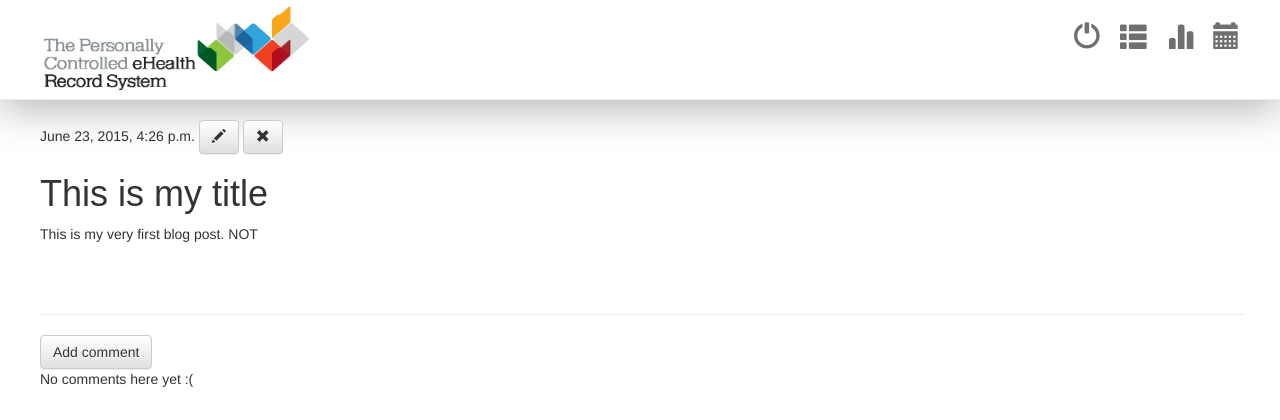
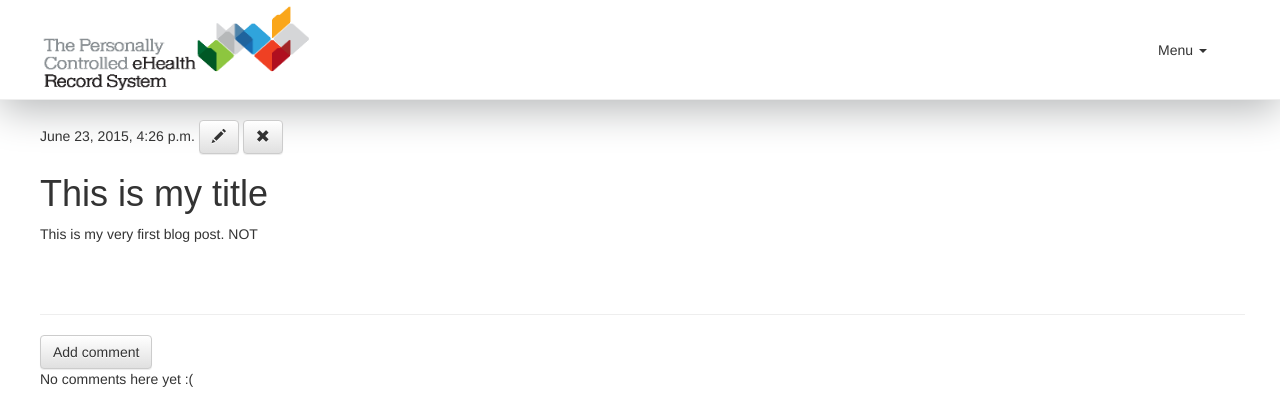
Before and after one commit to jacskon/ProdOps, a Django app: page /post/1/ in a window 1280 px wide. Shown: the top 420 px of the page. Run offline with Django 3.2, Linux system fonts and the light colour scheme; a user stored in the database is signed in; data comes from the database, SQL or seed files in the repository; both versions use the stored data as it was after the commit; some libraries are stand-ins or nearby versions.

Commit message:
Added the menu option

```diff
--- a/blog/models.py
+++ b/blog/models.py
@@ -147,7 +147,7 @@ class Pbi(models.Model):
         (PBI, 'PBI'),
         (OPERATIONS, 'Operations'),
     )
-    progress_bar = models.IntegerField()
+    progress_bar = models.IntegerField(null=True)
     number = models.IntegerField(blank=True, null=True)
     title = models.CharField(max_length=30)
     description = models.TextField()
--- a/blog/static/css/blog.css
+++ b/blog/static/css/blog.css
@@ -42,7 +42,6 @@ h1, h2, h3, h4 {
 .top-menu, .top-menu:hover, .top-menu:visited {
     color: #6F6F6F;
     float: right;
-    font-size: 20pt;
     margin-right: 20px;
 }
 
@@ -190,6 +189,14 @@ h1, h2, h3, h4 {
     flaot: left;
 }
 
+.menu-dropdown {
+    height: 100px;
+    display: table;
+    width: 10%;
+    float: right;
+    margin: -20px -20px -20px -40px;
+}
+
 .progression-complete {
     background: rgba(223,255,179,1);
     background: -moz-linear-gradient(left, rgba(223,255,179,1) 0%, rgba(160,224,70,1) 33%, rgba(101,150,34,1) 100%);
--- a/blog/templates/base.html
+++ b/blog/templates/base.html
@@ -20,10 +20,16 @@
     <body>
         <div class="page-header">
             {% if user.is_authenticated %}
-            <a href="{% url 'calendar_view' %}" class="top-menu" title="Calendar"><span class="glyphicon glyphicon-calendar"></span></a>
-            <a href="{% url 'analytics' %}" class="top-menu" title="Analytics"><span class="glyphicon glyphicon-stats"></span></a>
-            <a href="{% url 'pbi' %}" class="top-menu" title="PBI's"><span class="glyphicon glyphicon-th-list"></span></a>
-            <a href="{% url 'operations' %}" class="top-menu" title="Operations"><span class="glyphicon glyphicon-off"></span></a>
+                <div class="dropdown menu-dropdown">
+                <div class="dropdown-toggle" data-toggle="dropdown" style="height: 100px;display: table-cell; vertical-align: middle;"">Menu
+                <span class="caret"></span></div>
+                    <ul class="dropdown-menu">
+                        <li><a href="{% url 'calendar_view' %}" class="top-menu" title="Calendar">Calendar</a></li>
+                        <li><a href="{% url 'analytics' %}" class="top-menu" title="Analytics">Task History</a></li>
+                        <li><a href="{% url 'pbi' %}" class="top-menu" title="PBI's">Level 2 Tasks</a></li>
+                        <li><a href="{% url 'operations' %}" class="top-menu" title="Operations">Operations Tasks</a></li>
+                    </ul>
+                </div>
                 {% block menu_links %}
                 {% endblock %}
             {% else %}
--- a/blog/views.py
+++ b/blog/views.py
@@ -236,7 +236,10 @@ def operations_view(request):
 @login_required
 def pbi_new(request, task_type):
     if request.method == "POST":
-        form = PbiForm(request.POST)
+        if task_type == 'PBI':
+            form = PbiForm(request.POST)
+        else:
+            form = OperationsForm(request.POST)
         if form.is_valid():
             pbi = form.save(commit=False)
             pbi.task_id = pbi
@@ -255,7 +258,6 @@ def pbi_new(request, task_type):
 def pbi_edit(request, pk, task_type):
     pbi = get_object_or_404(Pbi, pk=pk)
     if request.method == "POST":
-        pdb.set_trace()
         if task_type == 'PBI':
             form = PbiForm(request.POST, instance=pbi)
         else:
```
Also changed, not shown: blog/migrations/0025_auto_20150806_1127.py (added), db.sqlite3.
